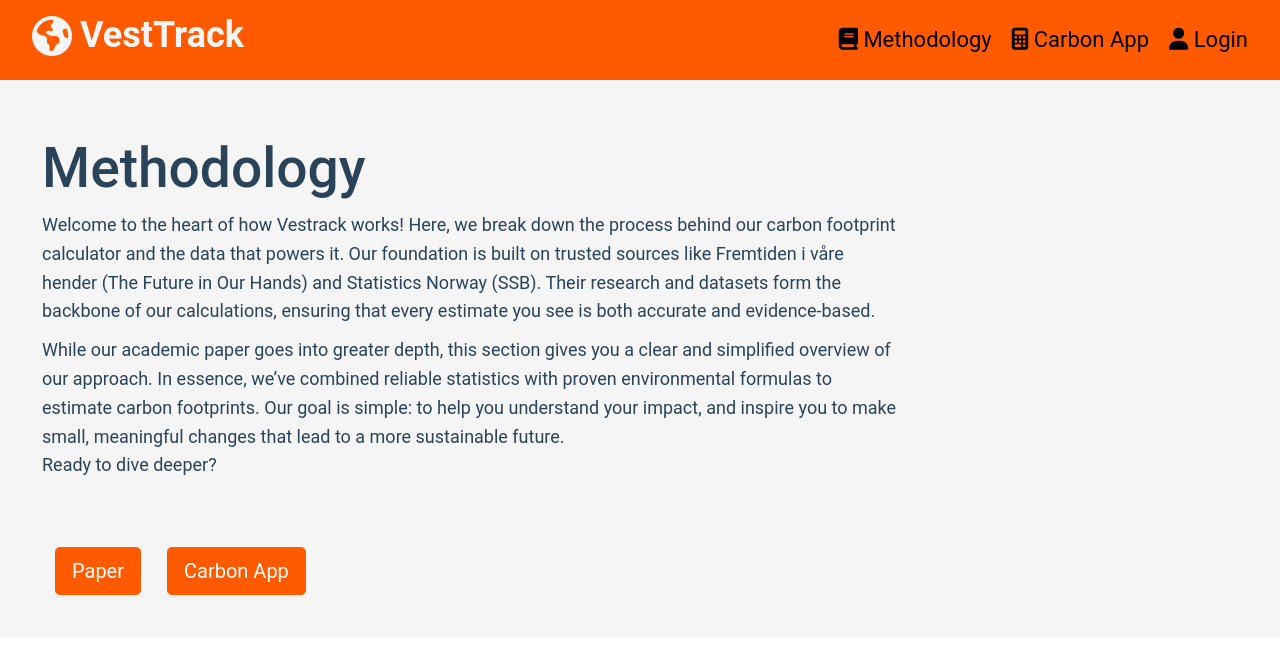
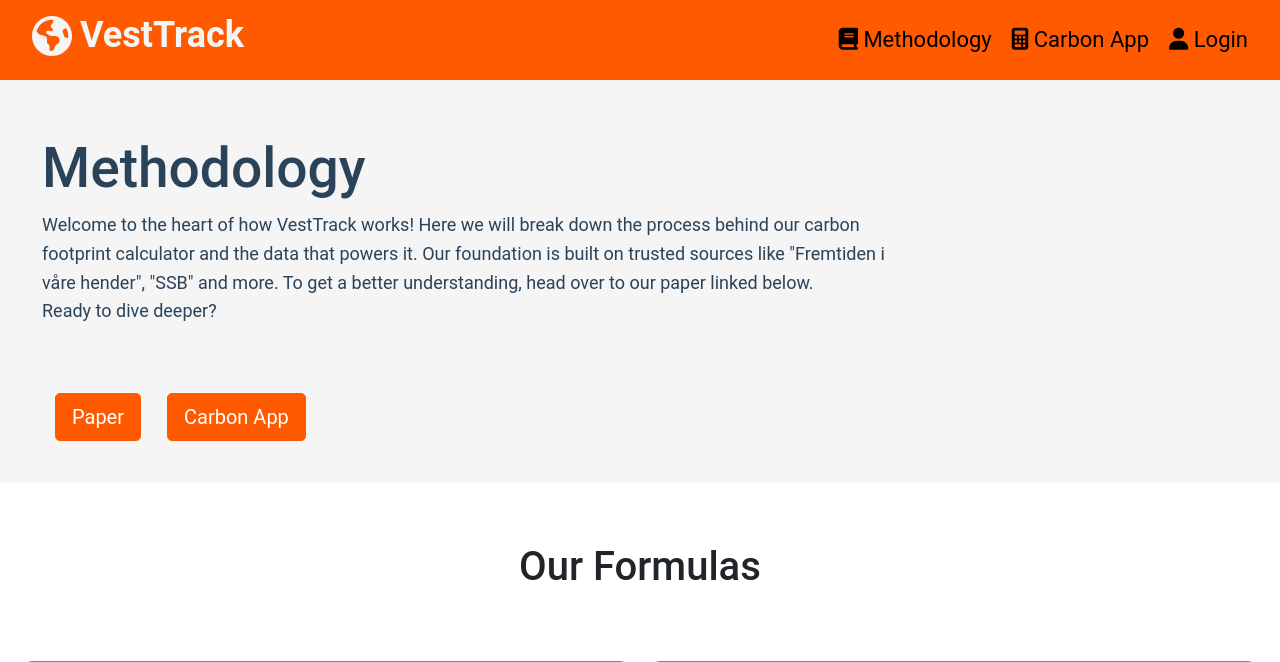
Before and after one commit to leevi-hub/Carbon_App_2025, a Flask app: page /methodology in a window 1280 px wide. Shown: the top 662 px of the page. Run offline with Flask 2, Linux system fonts and the light colour scheme; some libraries are stand-ins or nearby versions.

Commit message:
Update methodology.html

```diff
--- a/capp/templates/methodology.html
+++ b/capp/templates/methodology.html
@@ -12,14 +12,8 @@
         <div class="box">
           <h1 style="font-size:55px; text-align:left;"><span class="text-logo"> Methodology</span></h1>
           <p style="text-align:left;">
-            Welcome to the heart of how Vestrack works! Here, we break down the process behind our carbon footprint calculator and the data that powers it.
-            Our foundation is built on trusted sources like Fremtiden i våre hender (The Future in Our Hands) and Statistics Norway (SSB). Their research and datasets form the backbone of our calculations, ensuring that every estimate you see is both accurate and evidence-based.
-            <p>
-            While our academic paper goes into greater depth, this section gives you a clear and simplified overview of our approach. In essence, we’ve combined reliable statistics with proven environmental formulas to estimate carbon footprints.
-            Our goal is simple: to help you understand your impact, and inspire you to make small, meaningful changes that lead to a more sustainable future.
-
+            Welcome to the heart of how VestTrack works! Here we will break down the process behind our carbon footprint calculator and the data that powers it. Our foundation is built on trusted sources like "Fremtiden i våre hender", "SSB" and more. To get a better understanding, head over to our paper linked below.
             <br>Ready to dive deeper?</br>
-            </p>
             </p>
           <div class="container_buttons_links_header">
             <div class="btn">
```
